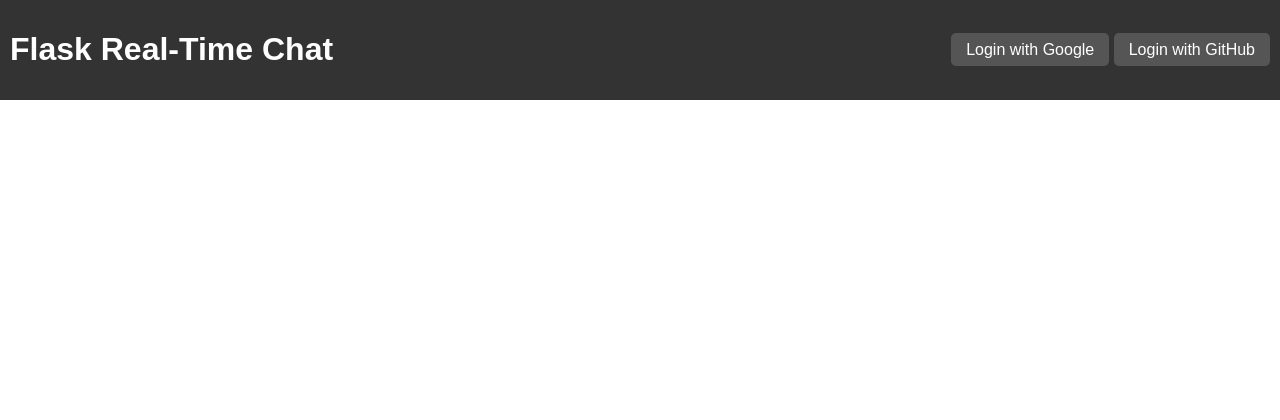
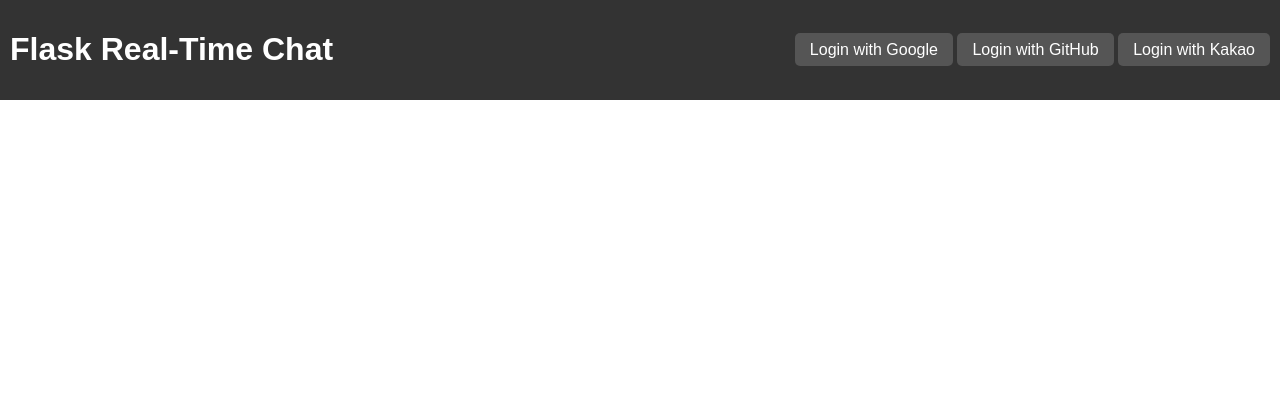
Before and after one commit to w1024ji/flask-redis-chat, a Flask app: page / in a window 1280 px wide. Shown: the top 420 px of the page. Run offline with Flask 3, Linux system fonts and the light colour scheme; some libraries are stand-ins or nearby versions.

Commit message:
Kakao OAtuh 추가

```diff
--- a/app.py
+++ b/app.py
@@ -1,45 +1,63 @@
-from flask import Flask, render_template, request, redirect, url_for, session
+import os
+import requests
+from flask import Flask, render_template, request, redirect, url_for
 from flask_socketio import SocketIO, emit
-import os
 from flask_sqlalchemy import SQLAlchemy
 from flask_login import LoginManager, UserMixin, login_user, logout_user, current_user, login_required
 from flask_dance.contrib.google import make_google_blueprint, google
 from flask_dance.contrib.github import make_github_blueprint, github
 from dotenv import load_dotenv
 
+load_dotenv()
 os.environ['OAUTHLIB_INSECURE_TRANSPORT'] = '1'
-load_dotenv()
 
-# --- 기본 설정 ---
+class Config:
+    SECRET_KEY = os.urandom(24)
+    basedir = os.path.abspath(os.path.dirname(__file__))
+    SQLALCHEMY_DATABASE_URI = 'sqlite:///' + os.path.join(basedir, 'instance', 'chat.db')
+    SQLALCHEMY_TRACK_MODIFICATIONS = False
+    REDIS_URL = "redis://localhost:6379"
+    GOOGLE_OAUTH_CLIENT_ID = os.getenv("GOOGLE_OAUTH_CLIENT_ID")
+    GOOGLE_OAUTH_CLIENT_SECRET = os.getenv("GOOGLE_OAUTH_CLIENT_SECRET")
+    GITHUB_OAUTH_CLIENT_ID = os.getenv("GITHUB_OAUTH_CLIENT_ID")
+    GITHUB_OAUTH_CLIENT_SECRET = os.getenv("GITHUB_OAUTH_CLIENT_SECRET")
+    KAKAO_OAUTH_CLIENT_ID = os.getenv("KAKAO_OAUTH_CLIENT_ID")
+
+# --- Basic Setup ---
 app = Flask(__name__)
-app.config['SECRET_KEY'] = os.urandom(24)
-basedir = os.path.abspath(os.path.dirname(__file__))
-app.config['SQLALCHEMY_DATABASE_URI'] = 'sqlite:///' + os.path.join(basedir, 'instance', 'chat.db')
-app.config['SQLALCHEMY_TRACK_MODIFICATIONS'] = False
-REDIS_URL = "redis://localhost:6379"
+app.config.from_object(Config)
 
-# --- 확장 프로그램 초기화 ---
-socketio = SocketIO(app, message_queue=REDIS_URL, async_mode='threading')
+# --- Extension Initialization ---
+socketio = SocketIO(app, message_queue=app.config["REDIS_URL"], async_mode='threading')
 db = SQLAlchemy(app)
 login_manager = LoginManager()
 login_manager.init_app(app)
 
-# --- Flask-Dance Google OAuth Setup ---
+# --- OAuth Blueprints (app.config에서 설정을 읽어옵니다) ---
 google_bp = make_google_blueprint(
-    client_id=os.getenv("GOOGLE_OAUTH_CLIENT_ID"),
-    client_secret=os.getenv("GOOGLE_OAUTH_CLIENT_SECRET"),
+    client_id=app.config["GOOGLE_OAUTH_CLIENT_ID"],
+    client_secret=app.config["GOOGLE_OAUTH_CLIENT_SECRET"],
     scope=["openid", "https://www.googleapis.com/auth/userinfo.email", "https://www.googleapis.com/auth/userinfo.profile"],
     redirect_url="/google/authorized"
 )
 app.register_blueprint(google_bp, url_prefix="/login")
 
-# --- NEW: Flask-Dance GitHub OAuth Setup ---
 github_bp = make_github_blueprint(
-    client_id=os.getenv("GITHUB_OAUTH_CLIENT_ID"),
-    client_secret=os.getenv("GITHUB_OAUTH_CLIENT_SECRET"),
+    client_id=app.config["GITHUB_OAUTH_CLIENT_ID"],
+    client_secret=app.config["GITHUB_OAUTH_CLIENT_SECRET"],
     redirect_url="/github/authorized"
 )
 app.register_blueprint(github_bp, url_prefix="/login")
+
+@app.route("/login/kakao")
+def kakao_login():
+    client_id = app.config["KAKAO_OAUTH_CLIENT_ID"]
+    redirect_uri = url_for("kakao_authorized", _external=True)
+    kakao_auth_url = (
+        f"https://kauth.kakao.com/oauth/authorize?"
+        f"response_type=code&client_id={client_id}&redirect_uri={redirect_uri}"
+    )
+    return redirect(kakao_auth_url)
 
 # --- 모델 정의 ---
 class User(UserMixin, db.Model):
@@ -52,42 +70,69 @@ class User(UserMixin, db.Model):
 def load_user(user_id):
     return User.query.get(int(user_id))
 
-# -------------
+# --- Routes ---
 @app.route('/')
 def home():
     return render_template('index.html', user=current_user)
 
 @app.route('/google/authorized')
 def google_authorized():
-    if not google.authorized:
-        return redirect(url_for("home"))
-
+    if not google.authorized: return redirect(url_for("home"))
     resp = google.get("/oauth2/v2/userinfo")
     assert resp.ok, resp.text
     user_info = resp.json()
-
     user = User.query.filter_by(social_id=f"google_{user_info['id']}").first()
     if not user:
         user = User(social_id=f"google_{user_info['id']}", nickname=user_info['name'])
         db.session.add(user)
         db.session.commit()
-
     login_user(user)
     return redirect(url_for("home"))
 
-# --- NEW: GitHub Authorization Route ---
 @app.route('/github/authorized')
 def github_authorized():
-    if not github.authorized:
-        return redirect(url_for("home"))
-
+    if not github.authorized: return redirect(url_for("home"))
     resp = github.get("/user")
     assert resp.ok, resp.text
     user_info = resp.json()
-
     user = User.query.filter_by(social_id=f"github_{user_info['id']}").first()
     if not user:
         user = User(social_id=f"github_{user_info['id']}", nickname=user_info['login'])
+        db.session.add(user)
+        db.session.commit()
+    login_user(user)
+    return redirect(url_for("home"))
+
+
+# Kakao 인증
+@app.route('/kakao/authorized')
+def kakao_authorized():
+    code = request.args.get("code")
+    token_url = "https://kauth.kakao.com/oauth/token"
+    data = {
+        "grant_type": "authorization_code",
+        "client_id": app.config["KAKAO_OAUTH_CLIENT_ID"],
+        "redirect_uri": url_for("kakao_authorized", _external=True),
+        "code": code,
+    }
+    token_response = requests.post(token_url, data=data)
+    token_json = token_response.json()
+
+    if 'error' in token_json:
+        return f"Kakao token error: {token_json.get('error_description', '')}", 400
+
+    access_token = token_json.get("access_token")
+    user_info_url = "https://kapi.kakao.com/v2/user/me"
+    headers = {"Authorization": f"Bearer {access_token}"}
+    user_info_response = requests.get(user_info_url, headers=headers)
+    user_info = user_info_response.json()
+
+    kakao_nickname = user_info['properties']['nickname']
+    social_id_str = f"kakao_{user_info['id']}"
+
+    user = User.query.filter_by(social_id=social_id_str).first()
+    if not user:
+        user = User(social_id=social_id_str, nickname=kakao_nickname)
         db.session.add(user)
         db.session.commit()
 
@@ -100,6 +145,7 @@ def logout():
     logout_user()
     return redirect(url_for("home"))
 
+# --- SocketIO Event Handlers ---
 @socketio.on('connect')
 def handle_connect():
     if current_user.is_authenticated:
--- a/templates/index.html
+++ b/templates/index.html
@@ -27,6 +27,7 @@
             {% else %}
                 <a href="/login/google">Login with Google</a>
                 <a href="/login/github">Login with GitHub</a>
+                <a href="/login/kakao">Login with Kakao</a>
             {% endif %}
         </div>
     </header>
```
Also changed, not shown: instance/chat.db.
